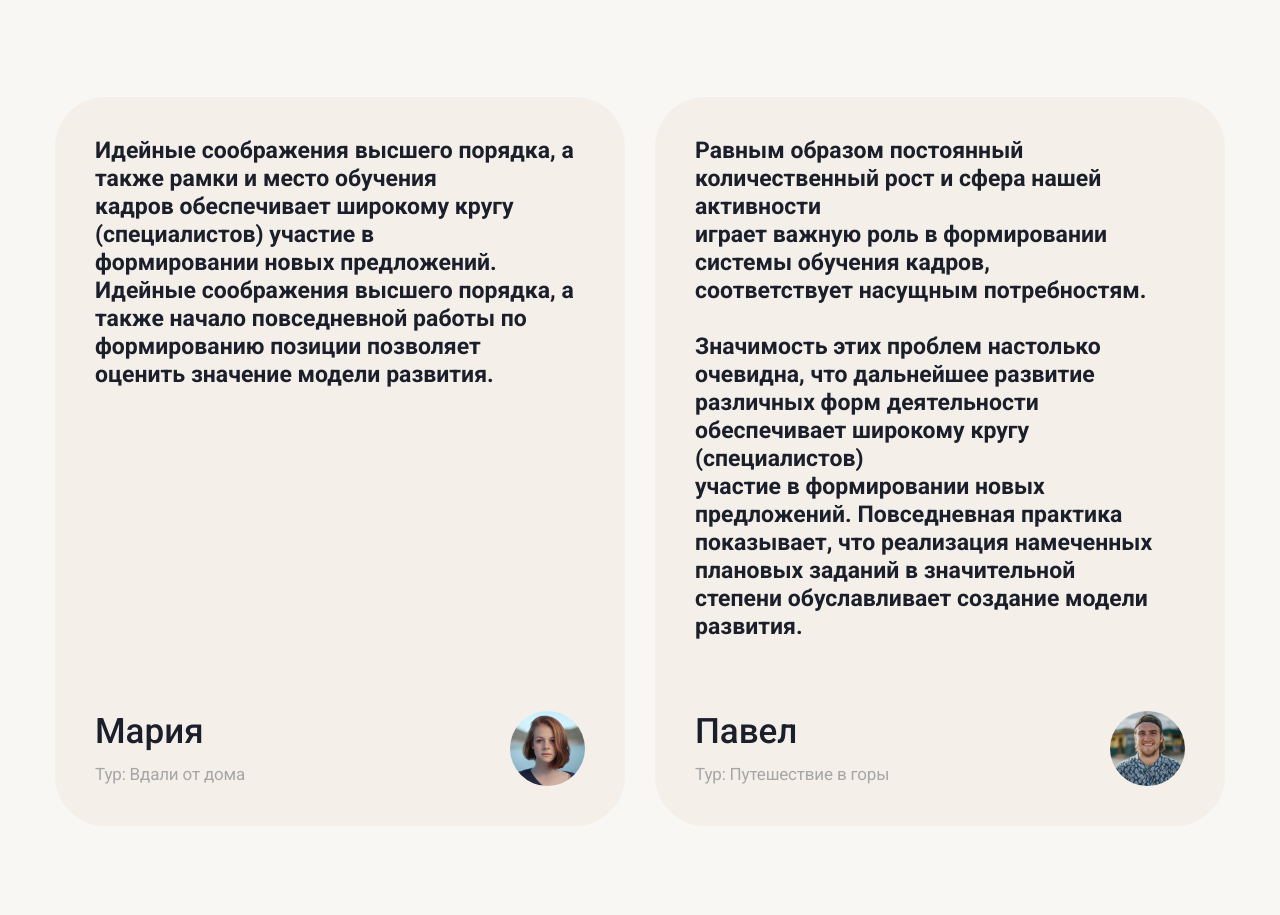
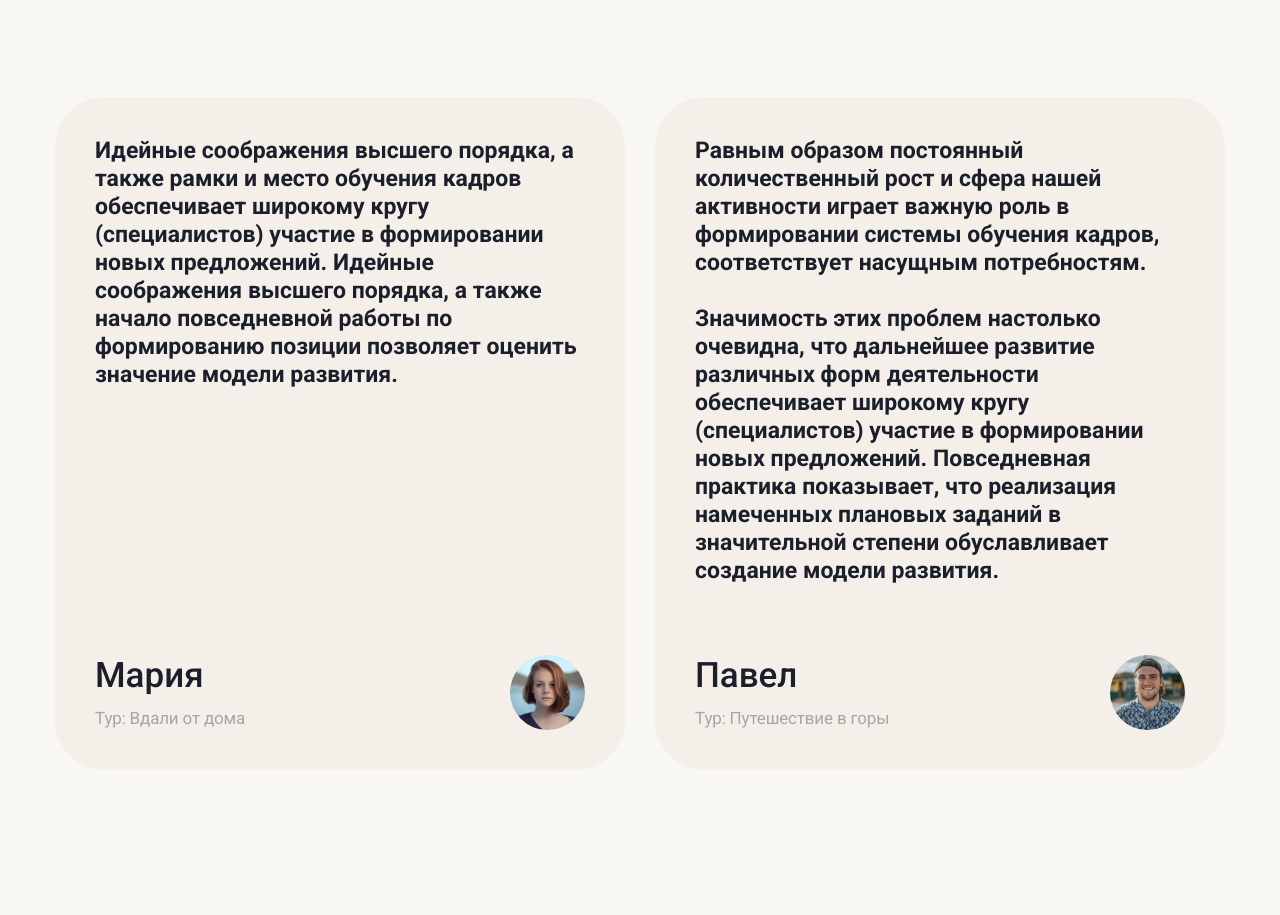
Before and after one commit to AlexZigma/your-tour-nextjs, a Next.js app: page / in a window 1280 px wide. Shown: the part 3920-4835 px from the top of the page. Built offline with nearby package versions, Linux system fonts and the light colour scheme.

Commit message:
fix Reviews: review text formatting

```diff
--- a/src/components/pages/HomePage/Reviews/ReviewCard.js
+++ b/src/components/pages/HomePage/Reviews/ReviewCard.js
@@ -5,7 +5,7 @@ export default function ReviewCard({ title, subtitle, img, children }) {
     return (
         <div className={`${styles['review-card']}`}>
             <div className={`${['review-card__top']}`}>
-                <p className={`p-big ${styles['review-card__text']}`}>
+                <p className={`p-big`}>
                     {children}
                 </p>
             </div>
--- a/src/components/pages/HomePage/Reviews/Reviews.module.scss
+++ b/src/components/pages/HomePage/Reviews/Reviews.module.scss
@@ -48,10 +48,6 @@
     color: var(--gray-300);
   }
 
-  &__text {
-    white-space: pre-line;
-  }
-
   &__img {
     height: 75px;
     aspect-ratio: 1;
--- a/src/data/reviews.js
+++ b/src/data/reviews.js
@@ -13,14 +13,15 @@ export const reviews = [
         title: 'Павел',
         subtitle: 'Тур: Путешествие в горы',
         img: '/images/review-photo-2.jpg',
-            text: `Равным образом постоянный количественный рост и сфера нашей активности
+        text: <>Равным образом постоянный количественный рост и сфера нашей активности
                 играет важную роль в формировании системы обучения кадров,
                 соответствует насущным потребностям.
-
+                <br/>
+                <br/>
                 Значимость этих проблем настолько очевидна, что дальнейшее развитие
                 различных форм деятельности обеспечивает широкому кругу (специалистов)
                 участие в формировании новых предложений. Повседневная практика
                 показывает, что реализация намеченных плановых заданий в значительной
-                    степени обуславливает создание модели развития.`
+                степени обуславливает создание модели развития.</>
     },
 ]
```
Lines whose indentation alone changed are shown as unchanged.
